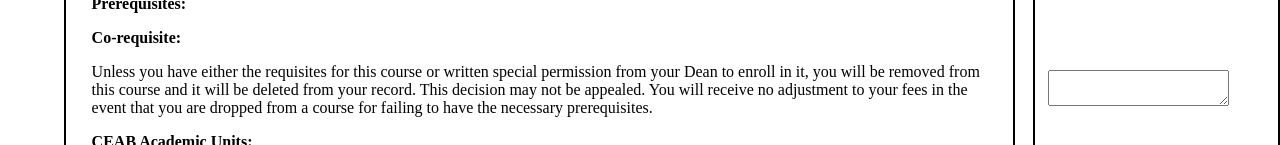
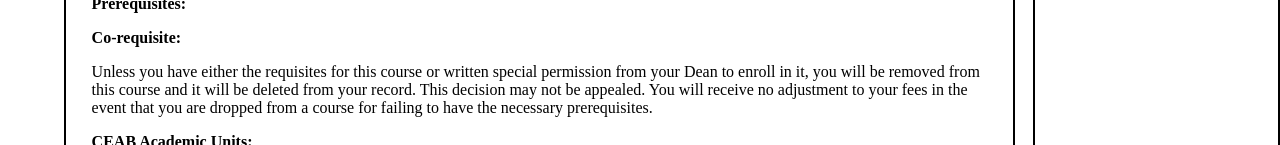
Before and after one commit to zaidokal/CourseCanvas, a React (Create React App) app in the folder client/: page /1 in a window 1280 px wide. Shown: the part 655-800 px from the top of the page. Built offline with nearby package versions, Linux system fonts and the light colour scheme; no server answers.

Commit message:
Hid the textarea box if not admin or program director

```diff
--- a/client/src/views/ViewSingleOutline.jsx
+++ b/client/src/views/ViewSingleOutline.jsx
@@ -278,6 +278,7 @@ const ViewSingleOutline = (props) => {
   const isAdminOrProgramDirector =
     user_type === "admin" || user_type === "programDirector";
   const isDisabled = !isAdminOrProgramDirector;
+
   return (
     <>
       <div className={styles.Header}>
@@ -335,7 +336,9 @@ const ViewSingleOutline = (props) => {
           </div>
           <div className={styles.NewComment}>
             <form onSubmit={handleSubmit}>
-              <textarea value={comment} onChange={handleComment} />
+              {isAdminOrProgramDirector && (
+                <textarea value={comment} onChange={handleComment} />
+              )}
               {isAdminOrProgramDirector && <button type="submit">Save</button>}
             </form>
           </div>
```
